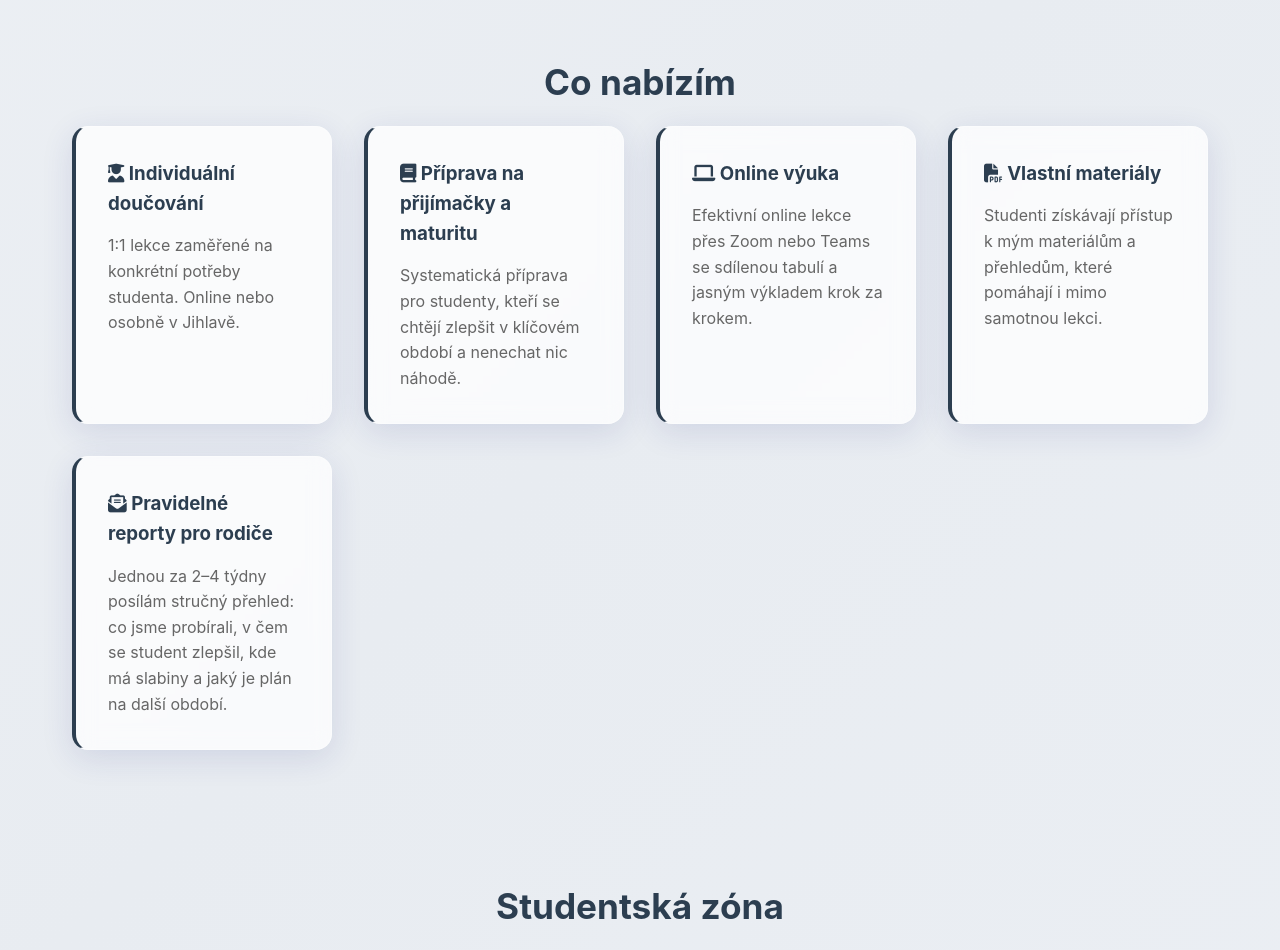
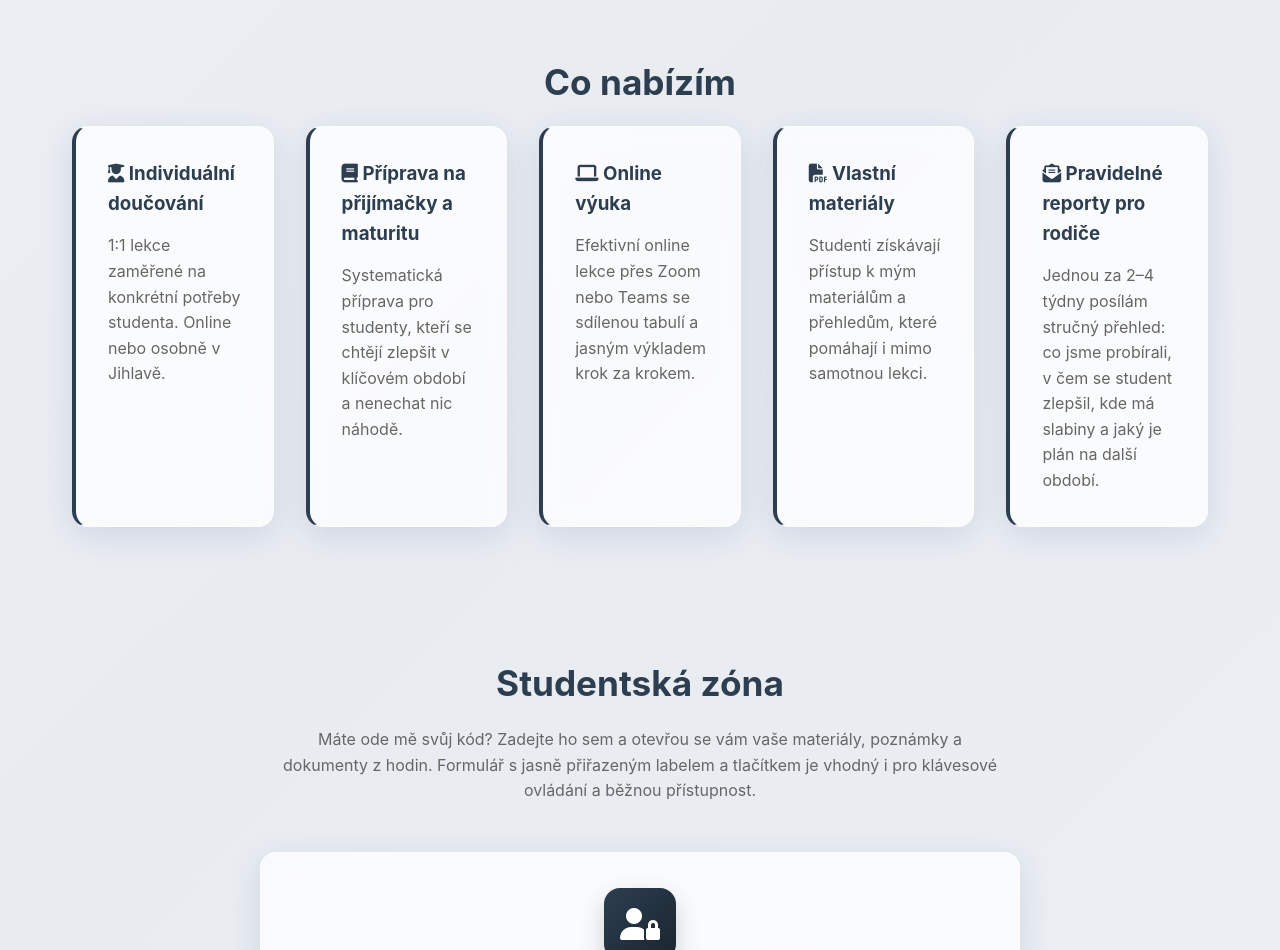
Before and after one commit to Lakomec8/vojtechsteidl.github.io, a plain HTML site: page index.html in a window 1280 px wide. Shown: the part 3440-4390 px from the top of the page. Drawn offline with Linux system fonts and the light colour scheme.

Commit message:
Update index.html

```diff
--- a/index.html
+++ b/index.html
@@ -318,7 +318,8 @@
         }
 
         .services-grid {
-            grid-template-columns: repeat(auto-fit, minmax(260px, 1fr));
+            grid-template-columns: repeat(5, 1fr);
+            gap: 2rem;
         }
 
         .feature-card,
```
